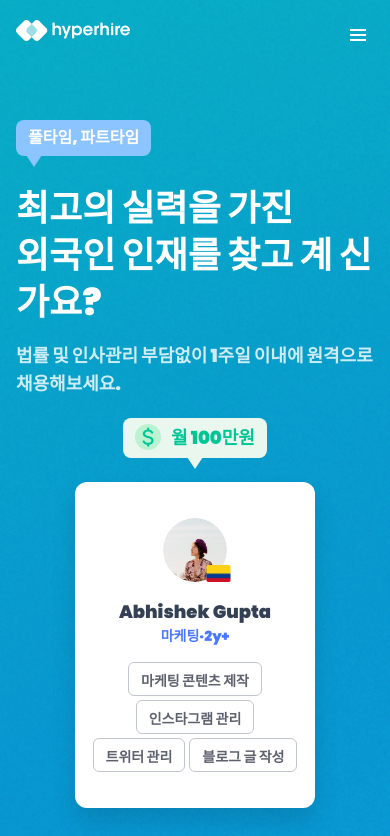
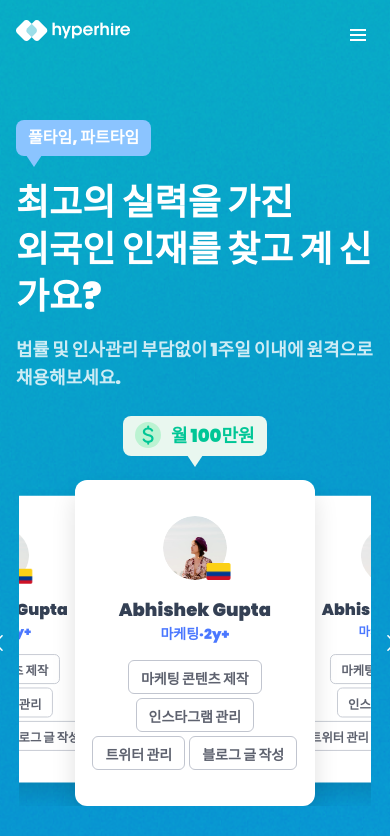
Before and after one commit to chazi13/hyperhire-assignment, a Next.js app: page / in a window 390 px wide. Shown: the top 836 px of the page. Built offline with nearby package versions, Linux system fonts and the light colour scheme.

Commit message:
feat: employee carousel

```diff
--- a/package.json
+++ b/package.json
@@ -16,6 +16,8 @@
     "@formkit/auto-animate": "^0.8.2",
     "class-variance-authority": "^0.7.1",
     "clsx": "^2.1.1",
+    "embla-carousel": "^8.5.2",
+    "embla-carousel-react": "^8.5.2",
     "next": "14.2.23",
     "prettier-plugin-tailwindcss": "^0.6.10",
     "react": "^18",
--- a/src/app/employees/data.ts
+++ b/src/app/employees/data.ts
@@ -31,34 +31,4 @@ export const employees: Employee[] = [
     sallary: '월 100만원',
     skills: ['마케팅 콘텐츠 제작', '인스타그램 관리', '트위터 관리', '블로그 글 작성'],
   },
-  {
-    id: 4,
-    name: 'Abhishek Gupta',
-    position: '마케팅',
-    experience: '2y+',
-    imageSrc: '/employee-photo.png',
-    flagImageSrc: '/flag.png',
-    sallary: '월 100만원',
-    skills: ['마케팅 콘텐츠 제작', '인스타그램 관리', '트위터 관리', '블로그 글 작성'],
-  },
-  {
-    id: 5,
-    name: 'Abhishek Gupta',
-    position: '마케팅',
-    experience: '2y+',
-    imageSrc: '/employee-photo.png',
-    flagImageSrc: '/flag.png',
-    sallary: '월 100만원',
-    skills: ['마케팅 콘텐츠 제작', '인스타그램 관리', '트위터 관리', '블로그 글 작성'],
-  },
-  {
-    id: 6,
-    name: 'Abhishek Gupta',
-    position: '마케팅',
-    experience: '2y+',
-    imageSrc: '/employee-photo.png',
-    flagImageSrc: '/flag.png',
-    sallary: '월 100만원',
-    skills: ['마케팅 콘텐츠 제작', '인스타그램 관리', '트위터 관리', '블로그 글 작성'],
-  },
 ];
--- a/src/app/globals.css
+++ b/src/app/globals.css
@@ -41,3 +41,14 @@ body {
     text-wrap: balance;
   }
 }
+
+/* Embla */
+.embla-container {
+  display: flex;
+  touch-action: pan-y pinch-zoom;
+}
+.embla-slide {
+  transform: translate3d(0, 0, 0);
+  flex: 0 0 55%;
+  min-width: 0;
+}
--- a/src/app/layout.tsx
+++ b/src/app/layout.tsx
@@ -41,7 +41,7 @@ export default function RootLayout({
           <Header />
           <div className="mx-auto flex max-w-screen-xl flex-col xl:flex-row">
             {children}
-            <div className="mt-9 flex-1 xl:ml-4 xl:mt-15">{employeeCarousel}</div>
+            <div className="mt-6 flex-1 xl:mt-15 xl:px-4">{employeeCarousel}</div>
           </div>
           <Requirements />
           <Jobs />
--- a/src/components/molecules/EmployeeCard.tsx
+++ b/src/components/molecules/EmployeeCard.tsx
@@ -1,6 +1,8 @@
+'use client';
+
 import { cn } from '@/lib/utils';
 import { Employee } from '@/types';
-import { HTMLAttributes } from 'react';
+import { HTMLAttributes, forwardRef } from 'react';
 import Avatar from '../atoms/Avatar';
 import Badge from '../atoms/Badge';
 import EmployeeProfile from '../atoms/EmployeeProfile';
@@ -11,17 +13,24 @@ import Icons from '../atoms/Icons';
 
 interface Props extends HTMLAttributes<HTMLDivElement> {
   employee: Employee;
+  showSallary?: boolean;
 }
 
-export default function EmployeeCard({ className, employee, ...props }: Props) {
+export default forwardRef<HTMLDivElement, Props>(({ className, employee, showSallary, ...props }, ref) => {
   return (
+    <div ref={ref} className="relative pt-16">
       <div
+        ref={ref}
         className={cn(
-        'relative mt-12 flex w-[240px] flex-col gap-4 rounded-xl bg-white px-4 py-9 shadow-employee-card xl:w-[300px] xl:gap-9 xl:p-9',
+          'relative flex w-[240px] flex-col gap-4 rounded-xl bg-white px-4 py-9 shadow-employee-card xl:w-[300px] xl:gap-9 xl:p-9',
           className,
         )}
         {...props}>
-      <div className="absolute -top-16 left-0 flex w-full justify-center">
+        <div
+          className={cn(
+            'absolute -top-16 left-0 flex w-full translate-y-5 justify-center opacity-0 transition-all',
+            showSallary && 'translate-y-0 opacity-100',
+          )}>
           <ChatBubble variant="success">
             <div className="flex gap-2.5">
               <div className="flex h-[26px] w-[26px] items-center justify-center rounded-full bg-seafoam">
@@ -49,5 +58,6 @@ export default function EmployeeCard({ className, employee, ...props }: Props) {
           ))}
         </div>
       </div>
+    </div>
   );
-}
+});
--- a/src/components/molecules/HeroInfo.tsx
+++ b/src/components/molecules/HeroInfo.tsx
@@ -23,14 +23,12 @@ export default function HeroInfo() {
 
   return (
     <div ref={parentRef} className="max-w-[640px] space-y-4 px-4">
-      {showBubble ? (
-        <div className="pb-3.5">
+      {showBubble && (
+        <div className="animate-fadeIn pb-2">
           <ChatBubble>
             <span className="text-white xl:text-aqua">풀타임, 파트타임</span> <ChatBubbleCaret />
           </ChatBubble>
         </div>
-      ) : (
-        <div className="h-[54px]" />
       )}
       {showTitle && (
         <>
--- a/src/components/organisms/EmployeeCarousel.tsx
+++ b/src/components/organisms/EmployeeCarousel.tsx
@@ -1,29 +1,157 @@
 'use client';
 
+// import EmployeeCard from '../molecules/EmployeeCard';
+import { useCallback, useEffect, useRef, useState } from 'react';
+import { Employee } from '@/types';
+import useEmblaCarousel from 'embla-carousel-react';
+import { EmblaCarouselType, EmblaEventType } from 'embla-carousel';
+import { useAutoAnimate } from '@formkit/auto-animate/react';
 import EmployeeCard from '../molecules/EmployeeCard';
-import { useEffect, useState } from 'react';
-import { useAutoAnimate } from '@formkit/auto-animate/react';
-import { Employee } from '@/types';
+import { cn } from '@/lib/utils';
+import Button from '../atoms/Button';
+import Icons from '../atoms/Icons';
+import { usePrevNextButtons } from '@/hooks/useEmblaNavigation';
 
 interface Props {
   employees: Employee[];
 }
 
+const TWEEN_FACTOR_BASE = 0.12;
+
+const numberWithinRange = (number: number, min: number, max: number): number => Math.min(Math.max(number, min), max);
+
 export default function EmployeeCarousel({ employees }: Props) {
+  const [emblaRef, emblaApi] = useEmblaCarousel({
+    loop: true,
+  });
   const [parentRef] = useAutoAnimate({
     duration: 500,
   });
 
-  const [showHighlights, setShowHighlights] = useState(false);
+  const { prevBtnDisabled, nextBtnDisabled, onPrevButtonClick, onNextButtonClick } = usePrevNextButtons(emblaApi);
+
+  const tweenFactor = useRef(0);
+  const tweenNodes = useRef<HTMLElement[]>([]);
+
+  const [showEmployee, setShowEmployee] = useState(false);
+  const [activeSlideIndex, setActiveSlideIndex] = useState(0);
+
+  const setTweenNodes = useCallback((emblaApi: EmblaCarouselType): void => {
+    tweenNodes.current = emblaApi.slideNodes().map((slideNode) => {
+      return slideNode.querySelector('.embla-slide-item') as HTMLElement;
+    });
+  }, []);
+
+  const setTweenFactor = useCallback((emblaApi: EmblaCarouselType) => {
+    tweenFactor.current = TWEEN_FACTOR_BASE * emblaApi.scrollSnapList().length;
+  }, []);
+
+  const tweenTransform = useCallback((emblaApi: EmblaCarouselType, eventName?: EmblaEventType) => {
+    const engine = emblaApi.internalEngine();
+    const scrollProgress = emblaApi.scrollProgress();
+    const slidesInView = emblaApi.slidesInView();
+    const isScrollEvent = eventName === 'scroll';
+
+    emblaApi.scrollSnapList().forEach((scrollSnap, snapIndex) => {
+      let diffToTarget = scrollSnap - scrollProgress;
+      // let isGoToCenter = 0;
+      const slidesInSnap = engine.slideRegistry[snapIndex];
+
+      slidesInSnap.forEach((slideIndex) => {
+        if (isScrollEvent && !slidesInView.includes(slideIndex)) return;
+
+        if (engine.options.loop) {
+          engine.slideLooper.loopPoints.forEach((loopItem) => {
+            const target = loopItem.target();
+
+            if (slideIndex === loopItem.index && target !== 0) {
+              const sign = Math.sign(target);
+
+              if (sign === -1) {
+                diffToTarget = scrollSnap - (1 + scrollProgress);
+              }
+              if (sign === 1) {
+                diffToTarget = scrollSnap + (1 - scrollProgress);
+              }
+            }
+          });
+        }
+
+        const tweenValue = 1 - Math.abs(diffToTarget * tweenFactor.current);
+        const scale = numberWithinRange(tweenValue, 0, 1).toString();
+        const tweenNode = tweenNodes.current[slideIndex];
+        tweenNode.style.transform = `scale(${scale})`;
+      });
+    });
+  }, []);
+
+  // Update the active slide index
+  const updateActiveSlide = useCallback(() => {
+    if (emblaApi) {
+      setActiveSlideIndex(emblaApi.selectedScrollSnap());
+      // setActiveSlide(emblaApi.selectedScrollSnap());
+    }
+  }, [emblaApi]);
 
   useEffect(() => {
-    setTimeout(() => setShowHighlights(true), 50);
+    if (!emblaApi) return;
+
+    setTweenNodes(emblaApi);
+    setTweenFactor(emblaApi);
+    tweenTransform(emblaApi);
+
+    emblaApi
+      .on('reInit', setTweenNodes)
+      .on('reInit', setTweenFactor)
+      .on('reInit', tweenTransform)
+      .on('scroll', tweenTransform)
+      .on('slideFocus', tweenTransform)
+      .on('select', updateActiveSlide);
+  }, [emblaApi, setTweenFactor, setTweenNodes, tweenTransform, updateActiveSlide]);
+
+  useEffect(() => {
+    setTimeout(() => setShowEmployee(true), 50);
   }, []);
 
   return (
-    <div ref={parentRef} className="relative flex w-full justify-center">
-      {showHighlights &&
-        employees.map((employee, index) => index === 0 && <EmployeeCard key={employee.id} employee={employee} />)}
+    <div ref={parentRef} className="embla relative mx-auto max-w-[22rem] md:max-w-[40rem] xl:max-w-[30rem]">
+      {showEmployee && (
+        <>
+          <div className="overflow-hidden" ref={emblaRef}>
+            <div className="embla-container">
+              {employees.map((employee, index) => {
+                const isActive = activeSlideIndex === index;
+
+                return (
+                  <div className={cn('embla-slide relative', isActive ? 'z-10' : 'z-0')} key={index}>
+                    <div id={`${employee.id}`} className="embla-slide-item relative flex justify-center">
+                      <EmployeeCard key={employee.id} employee={employee} showSallary={isActive} />
+                    </div>
+                  </div>
+                );
+              })}
+            </div>
+          </div>
+          <div className="absolute right-full top-0 mt-8 h-full">
+            <Button
+              disabled={prevBtnDisabled}
+              variant="ghost"
+              className="h-full rounded-none px-2 py-2 hover:bg-transparent [&_svg]:size-6 xl:[&_svg]:size-8"
+              onClick={onPrevButtonClick}>
+              <Icons.chevronLeft />
+            </Button>
+          </div>
+          <div className="absolute left-full top-0 mt-8 h-full">
+            <Button
+              disabled={nextBtnDisabled}
+              variant="ghost"
+              className="h-full rounded-none px-2 py-2 hover:bg-transparent [&_svg]:size-6 xl:[&_svg]:size-8"
+              onClick={onNextButtonClick}>
+              <Icons.chevronRight />
+            </Button>
+          </div>
+        </>
+      )}
     </div>
   );
 }
--- /dev/null
+++ b/src/hooks/useEmblaNavigation.ts
@@ -0,0 +1,48 @@
+import { EmblaCarouselType } from 'embla-carousel';
+import { useState, useCallback, useEffect } from 'react';
+
+interface UsePrevNextButtonsType {
+  prevBtnDisabled: boolean;
+  nextBtnDisabled: boolean;
+  onPrevButtonClick: () => void;
+  onNextButtonClick: () => void;
+}
+
+export const usePrevNextButtons = (
+  emblaApi: EmblaCarouselType | undefined,
+  onButtonClick?: (emblaApi: EmblaCarouselType) => void,
+): UsePrevNextButtonsType => {
+  const [prevBtnDisabled, setPrevBtnDisabled] = useState(true);
+  const [nextBtnDisabled, setNextBtnDisabled] = useState(true);
+
+  const onPrevButtonClick = useCallback(() => {
+    if (!emblaApi) return;
+    emblaApi.scrollPrev();
+    if (onButtonClick) onButtonClick(emblaApi);
+  }, [emblaApi, onButtonClick]);
+
+  const onNextButtonClick = useCallback(() => {
+    if (!emblaApi) return;
+    emblaApi.scrollNext();
+    if (onButtonClick) onButtonClick(emblaApi);
+  }, [emblaApi, onButtonClick]);
+
+  const onSelect = useCallback((emblaApi: EmblaCarouselType) => {
+    setPrevBtnDisabled(!emblaApi.canScrollPrev());
+    setNextBtnDisabled(!emblaApi.canScrollNext());
+  }, []);
+
+  useEffect(() => {
+    if (!emblaApi) return;
+
+    onSelect(emblaApi);
+    emblaApi.on('reInit', onSelect).on('select', onSelect);
+  }, [emblaApi, onSelect]);
+
+  return {
+    prevBtnDisabled,
+    nextBtnDisabled,
+    onPrevButtonClick,
+    onNextButtonClick,
+  };
+};
```
Also changed, not shown: src/components/atoms/Icons.tsx (+16 -0 lines), 1 other file (tests, documents, lock files or other folders). Lines whose indentation alone changed are shown as unchanged.
